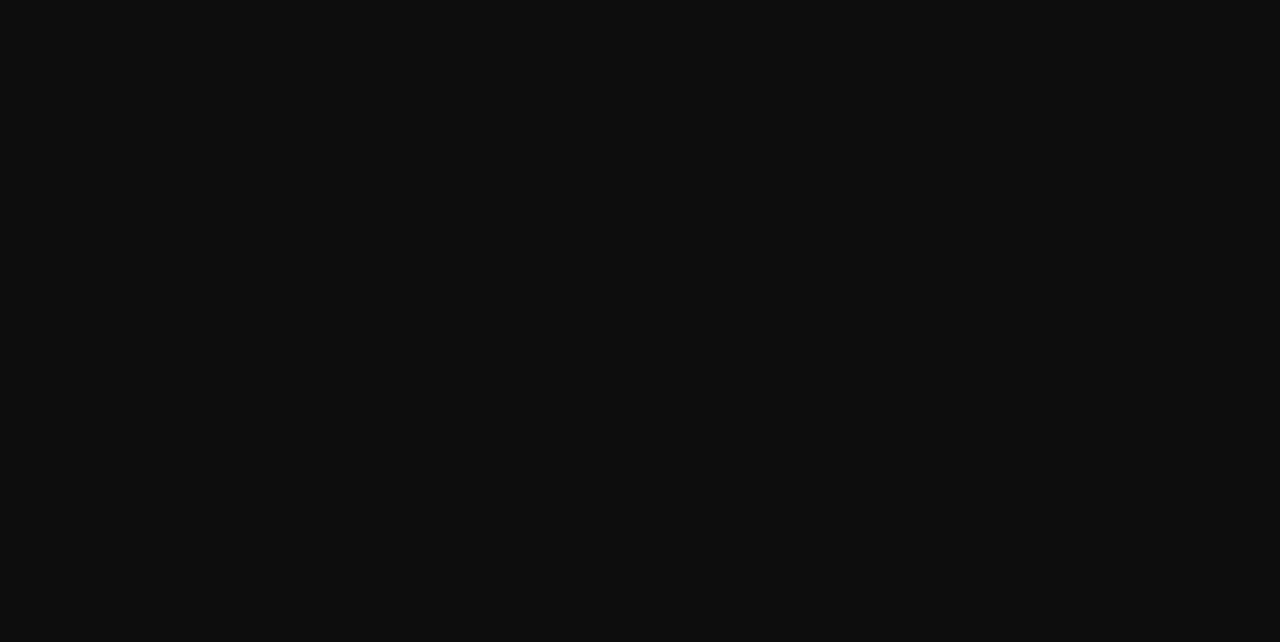
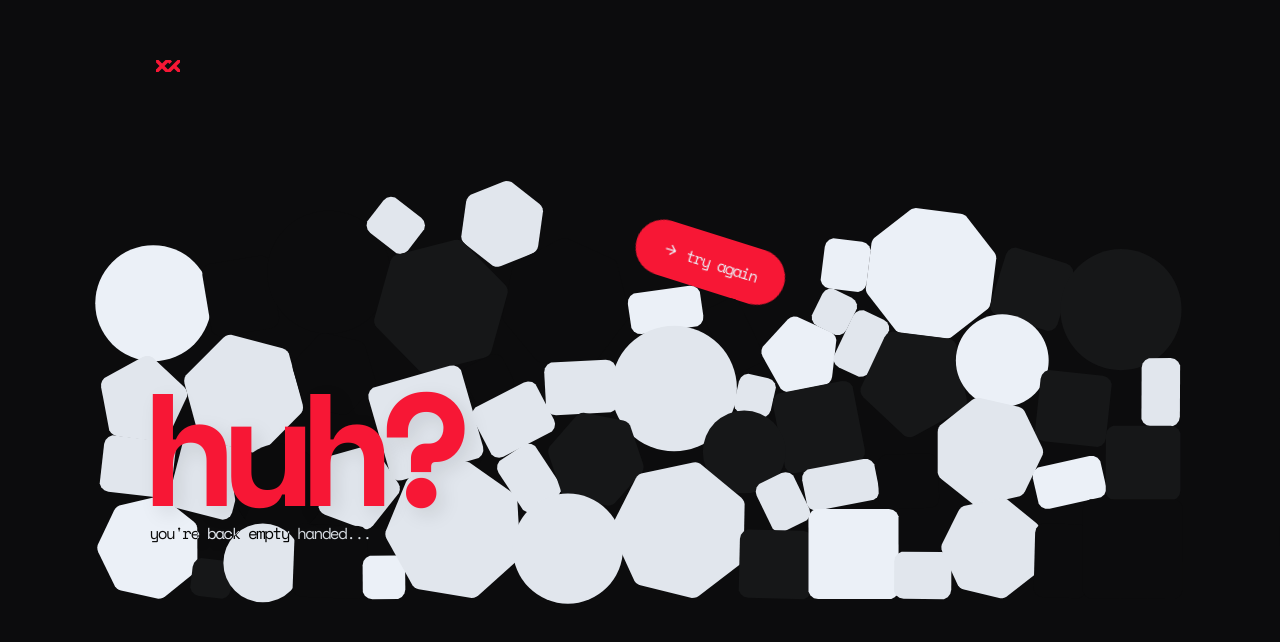
Before and after one commit to Sxxov/sxxovdesign, a Svelte app: page /failure in a window 1280 px wide. Shown: the part 102-744 px from the top of the page. Built offline with nearby package versions, Linux system fonts and the light colour scheme.

Commit message:
Add failure route

```diff
--- a/src/App.svelte
+++ b/src/App.svelte
@@ -1,5 +1,6 @@
 <script lang='ts'>
 	import { Router, Route } from 'svelte-routing';
+	import Failure from './ui/routes/Failure.svelte';
 	import Home from './ui/routes/Home.svelte';
 	import Success from './ui/routes/Success.svelte';
 </script>
@@ -14,6 +15,10 @@
 			path='/success'
 			component={Success}
 		/>
+		<Route
+			path='/failure'
+			component={Failure}
+		/>
 	</Router>
 </main>
 
--- /dev/null
+++ b/src/ui/routes/Failure.svelte
@@ -0,0 +1,12 @@
+<script lang='ts'>
+	import Home from './Home.svelte';
+
+</script>
+
+<Home
+	buttonText='try again'
+	buttonIcon='arrow_forward'
+	toastText={'get ready! i believe in you...'}
+	heading='huh?'
+	string={'you\'re back empty handed...'}
+/>
```
